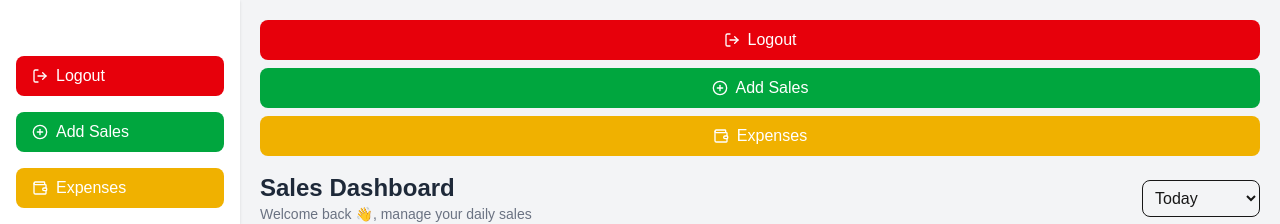
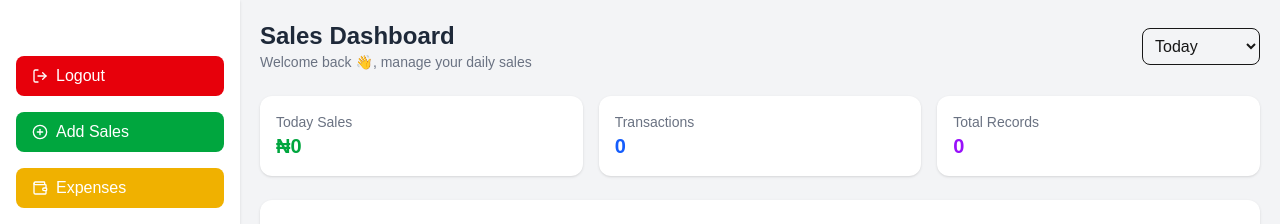
Before and after one commit to rillygulma/Shop-Manager, a Next.js app: page /sales in a window 1280 px wide. Shown: the top 224 px of the page. Built offline with nearby package versions, Linux system fonts and the light colour scheme; no server answers; the database is empty.

Commit message:
Removed top action buttons and improved dashboard UI

```diff
--- a/app/sales/page.tsx
+++ b/app/sales/page.tsx
@@ -124,33 +124,6 @@ export default function Sales() {
           ☰ Menu
         </button>
 
-        {/* ✅ MOBILE TOP ACTIONS */}
-        <div className="hidden sm:flex flex-col gap-2 mb-4">
-          <button
-            onClick={handleLogout}
-            className="flex items-center justify-center gap-2 bg-red-600 text-white px-4 py-2 rounded-lg"
-          >
-            <LogOut size={16} />
-            Logout
-          </button>
-
-          <button
-            onClick={() => router.push("/sales/add")}
-            className="flex items-center justify-center gap-2 bg-green-600 text-white px-4 py-2 rounded-lg"
-          >
-            <PlusCircle size={16} />
-            Add Sales
-          </button>
-
-          <button
-            onClick={() => router.push("/expenses")}
-            className="flex items-center justify-center gap-2 bg-yellow-500 text-white px-4 py-2 rounded-lg"
-          >
-            <Wallet size={16} />
-            Expenses
-          </button>
-        </div>
-
         {/* Header */}
         <div className="flex flex-col sm:flex-row sm:justify-between sm:items-center gap-4 mb-6">
           <div>
```
